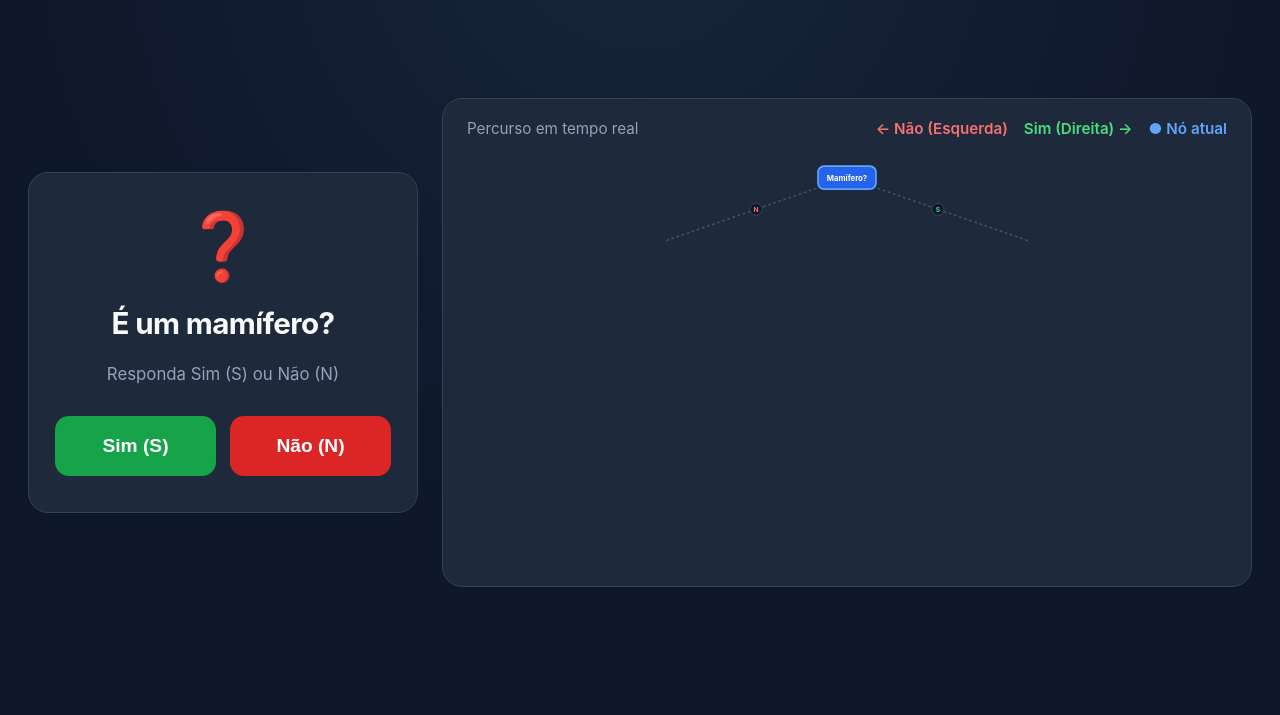
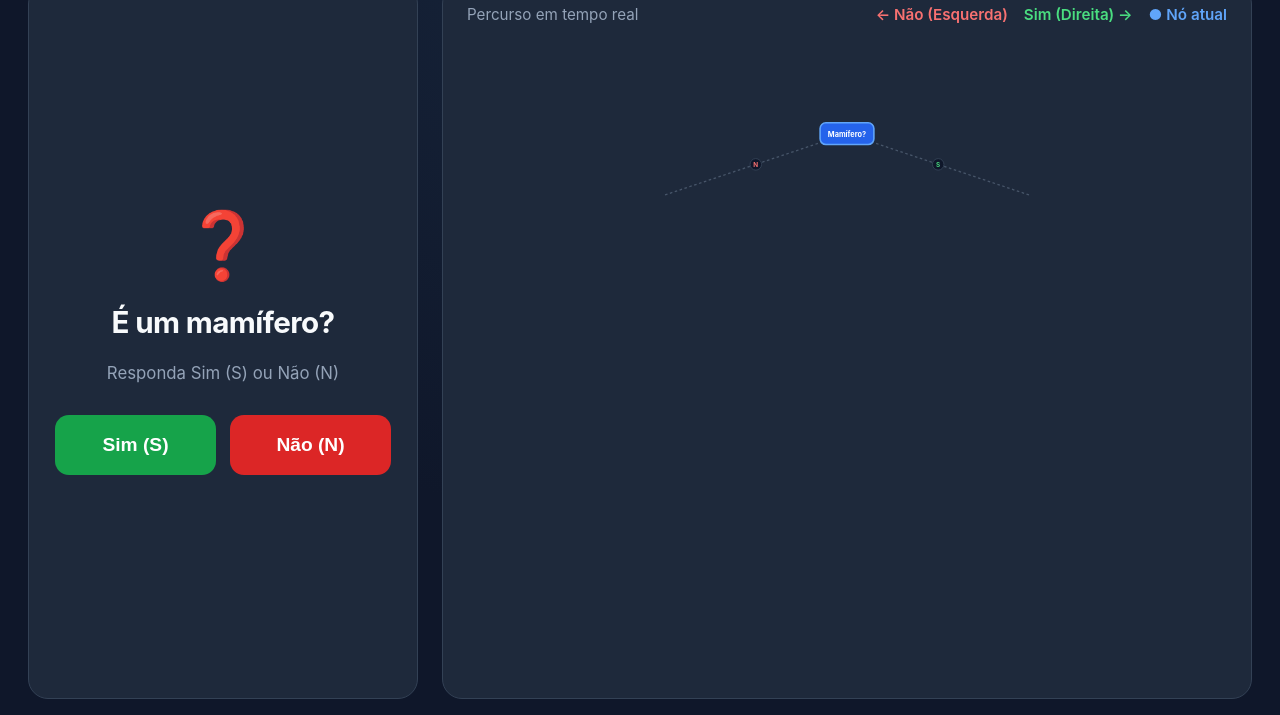
Before and after one commit to arthurfouchy/GuessingGame, a plain HTML site: page index.html in a window 1280 px wide. Shown: the part 85-800 px from the top of the page. Drawn offline with Linux system fonts and the light colour scheme.

Commit message:
Correção de visualização da arvore binaria na interface web

```diff
--- a/index.html
+++ b/index.html
@@ -5,6 +5,7 @@
   <meta name="viewport" content="width=device-width, initial-scale=1.0" />
   <title>Guessing Game</title>
   <style>
+    /* Paleta escura de alto contraste sem fundo branco */
     :root {
       --bg: #0f172a;
       --surface: #1e293b;
@@ -34,10 +35,10 @@
     }
 
     .topbar {
-      max-width: 1440px;
+      max-width: 1480px;
       width: 100%;
       margin: 0 auto;
-      padding: 24px 28px 8px;
+      padding: 14px 28px 6px;
       display: flex;
       align-items: center;
       justify-content: space-between;
@@ -95,14 +96,14 @@
 
     .layout {
       flex: 1;
-      max-width: 1440px;
+      max-width: 1480px;
       width: 100%;
       margin: 0 auto;
-      padding: 16px 28px 32px;
+      padding: 10px 28px 16px;
       display: grid;
       grid-template-columns: minmax(320px, 390px) 1fr;
       gap: 24px;
-      align-items: center;
+      align-items: stretch;
     }
 
     @media (max-width: 980px) {
@@ -113,7 +114,7 @@
       }
 
       .topbar {
-        padding: 20px 18px 6px;
+        padding: 16px 18px 6px;
       }
 
       .brand-title {
@@ -130,6 +131,7 @@
       display: flex;
       flex-direction: column;
       align-items: center;
+      justify-content: center;
       gap: 22px;
     }
 
@@ -230,8 +232,8 @@
 
     svg#arvore-svg {
       width: 100%;
-      height: auto;
-      aspect-ratio: 1140 / 620;
+      height: calc(100vh - 155px);
+      max-height: 550px;
       display: block;
     }
   </style>
@@ -270,7 +272,7 @@
           <span class="leg-atual">● Nó atual</span>
         </div>
       </div>
-      <svg id="arvore-svg" viewBox="0 0 1140 620" role="img" aria-label="Mapa de decisões"></svg>
+      <svg id="arvore-svg" viewBox="0 0 1200 640" role="img" aria-label="Mapa de decisões"></svg>
     </section>
   </main>
 
@@ -329,40 +331,40 @@
       return new NoDecisao("raiz", "É um mamífero?", "Mamífero?", "❓", temPenas, mamiferoVoa);
     }
 
-    // Coordenadas calibradas em viewBox 1140x620 com folga entre todos os nos
+    // Coordenadas calibradas em viewBox 1200x640 com blocos padronizados e margem uniforme
     const COORDENADAS = {
       // Nivel 1 (Raiz)
-      raiz:      { x: 570, y: 44 },
+      raiz:      { x: 600,  y: 46 },
 
       // Nivel 2
-      penas:     { x: 300, y: 138 },
-      mam_voa:   { x: 840, y: 138 },
+      penas:     { x: 315,  y: 142 },
+      mam_voa:   { x: 885,  y: 142 },
 
       // Nivel 3
-      agua_nm:   { x: 185, y: 238 },
-      ave_voa:   { x: 430, y: 238 },
-      agua_m:    { x: 715, y: 238 },
-      morcego:   { x: 1025, y: 238 },
+      agua_nm:   { x: 195,  y: 245 },
+      ave_voa:   { x: 465,  y: 245 },
+      agua_m:    { x: 755,  y: 245 },
+      morcego:   { x: 1085, y: 245 },
 
       // Nivel 4
-      rasteja:   { x: 110, y: 344 },
-      guelras:   { x: 270, y: 344 },
-      pinguim:   { x: 380, y: 344 },
-      aguia:     { x: 490, y: 344 },
-      mia:       { x: 635, y: 344 },
-      golfinho:  { x: 835, y: 344 },
+      rasteja:   { x: 105,  y: 355 },
+      guelras:   { x: 295,  y: 355 },
+      pinguim:   { x: 410,  y: 355 },
+      aguia:     { x: 525,  y: 355 },
+      mia:       { x: 665,  y: 355 },
+      golfinho:  { x: 875,  y: 355 },
 
       // Nivel 5
-      tartaruga: { x: 60,  y: 456 },
-      cobra:     { x: 162, y: 456 },
-      jacare:    { x: 222, y: 456 },
-      tubarao:   { x: 324, y: 456 },
-      late:      { x: 575, y: 456 },
-      gato:      { x: 710, y: 456 },
+      tartaruga: { x: 58,   y: 470 },
+      cobra:     { x: 154,  y: 470 },
+      jacare:    { x: 250,  y: 470 },
+      tubarao:   { x: 346,  y: 470 },
+      late:      { x: 600,  y: 470 },
+      gato:      { x: 740,  y: 470 },
 
       // Nivel 6
-      cavalo:    { x: 515, y: 568 },
-      cachorro:  { x: 635, y: 568 }
+      cavalo:    { x: 535,  y: 585 },
+      cachorro:  { x: 665,  y: 585 }
     };
 
     const raiz = montarArvore();
@@ -520,7 +522,7 @@
         });
       });
 
-      // Desenha nos acima das linhas com largura fixa para evitar sobreposicao
+      // Desenha nos acima das linhas com dimensoes padronizadas
       nos.forEach((no) => {
         const pos = COORDENADAS[no.id];
         const ehAtual = no.id === noAtual.id;
@@ -531,7 +533,7 @@
 
         const ehFolha = no.ehFolha();
         const textoExibido = ehFolha ? `${no.icone} ${no.rotuloCurto}` : no.rotuloCurto;
-        const largura = ehFolha ? 94 : 86;
+        const largura = ehFolha ? 88 : 84;
         const altura = 34;
         const x = pos.x - largura / 2;
         const y = pos.y - altura / 2;
```
